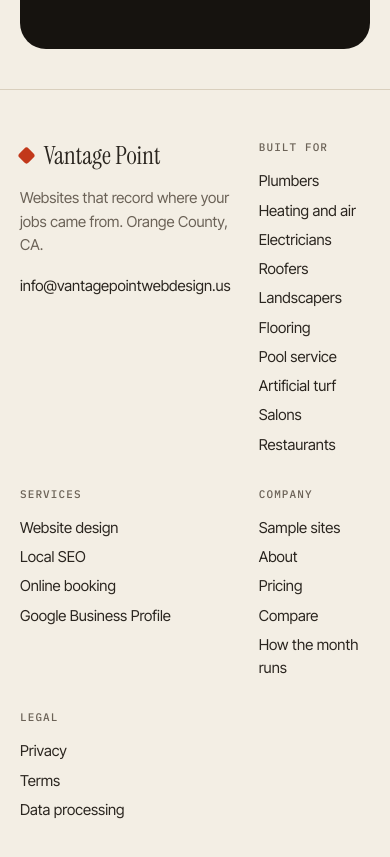
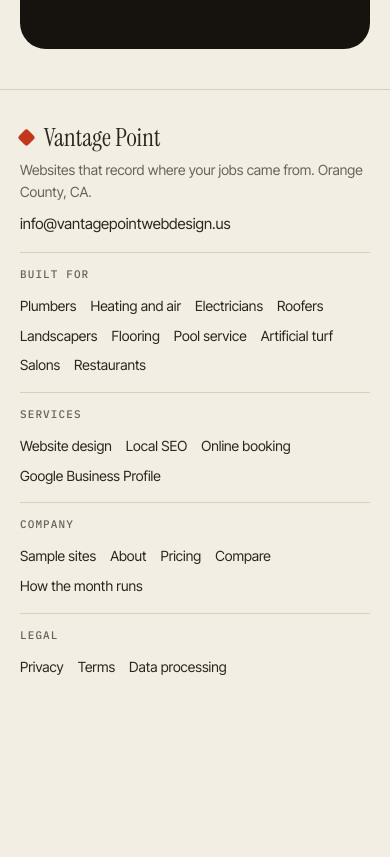
Before and after one commit to loseeproductions/vantage-point-web-demos, a plain HTML site: page about.html in a window 390 px wide. Shown: the part 2607-3464 px from the top of the page. After the commit the page ends 3396 px from the top, so only its background shows below. Drawn offline with Linux system fonts and the light colour scheme.

Commit message:
Mobile: headline breaks after 'tell', compact footer
Co-Authored-By: Claude Opus 5.5 <noreply@anthropic.com>

```diff
--- a/assets/site.css
+++ b/assets/site.css
@@ -224,5 +224,20 @@ html:not(.js) [data-in]{opacity:1;transform:none}
 .cookie{position:fixed;left:16px;right:16px;bottom:16px;z-index:60;max-width:980px;margin:0 auto;display:flex;flex-wrap:wrap;gap:14px 20px;align-items:center;justify-content:space-between;background:var(--ink);color:#f3eee4;border-radius:18px;padding:18px 22px;box-shadow:0 20px 50px -20px rgba(0,0,0,.5)}
 .cookie[hidden]{display:none}.cookie p{margin:0;font-size:14px;max-width:62ch;color:#cfc6b7}.cookie a{color:#ff8a6a}.cookie div{display:flex;gap:10px}
 .cookie .btn{padding:11px 16px;font-size:14px;background:var(--lime);border:0;cursor:pointer;font-family:inherit}.cookie .btn.alt{background:transparent;color:#f3eee4;box-shadow:inset 0 0 0 1px #f3eee4}
+/* Tim 2026-11-18: mobile headline + compact footer */
+@media (max-width:900px){
+ .hero h1 .u{display:block}
+ footer{padding:32px 0 96px}
+ footer .wrap{display:block}
+ footer .wrap>div{padding:14px 0;border-top:1px solid var(--line)}
+ footer .wrap>div:first-child{border-top:0;padding-top:0}
+ footer .wrap>div:first-child p{margin:6px 0 0;font-size:14px}
+ footer b{margin-bottom:8px;font-size:11px}
+ footer .wrap>div:not(:first-child){display:flex;flex-wrap:wrap;gap:4px 14px;align-items:baseline}
+ footer .wrap>div:not(:first-child) b{flex-basis:100%}
+ footer .wrap>div:not(:first-child) a{display:inline;padding:2px 0;font-size:14px}
+}
+@media (max-width:900px){.hero h1{font-size:clamp(44px,14vw,72px)}}
+.mbr{display:none}@media (max-width:900px){.mbr{display:inline}}
 
 .trades{display:flex;flex-wrap:wrap;gap:10px;margin-top:26px}.trades a{text-decoration:none;font:400 clamp(22px,2.2vw,30px)/1 var(--disp);padding:14px 22px;border:1px solid var(--ink);border-radius:999px;transition:background .25s,color .25s}.trades a:hover{background:var(--ink);color:#f3eee4}
```
Also changed, not shown: index.html (+1 -1 lines).
